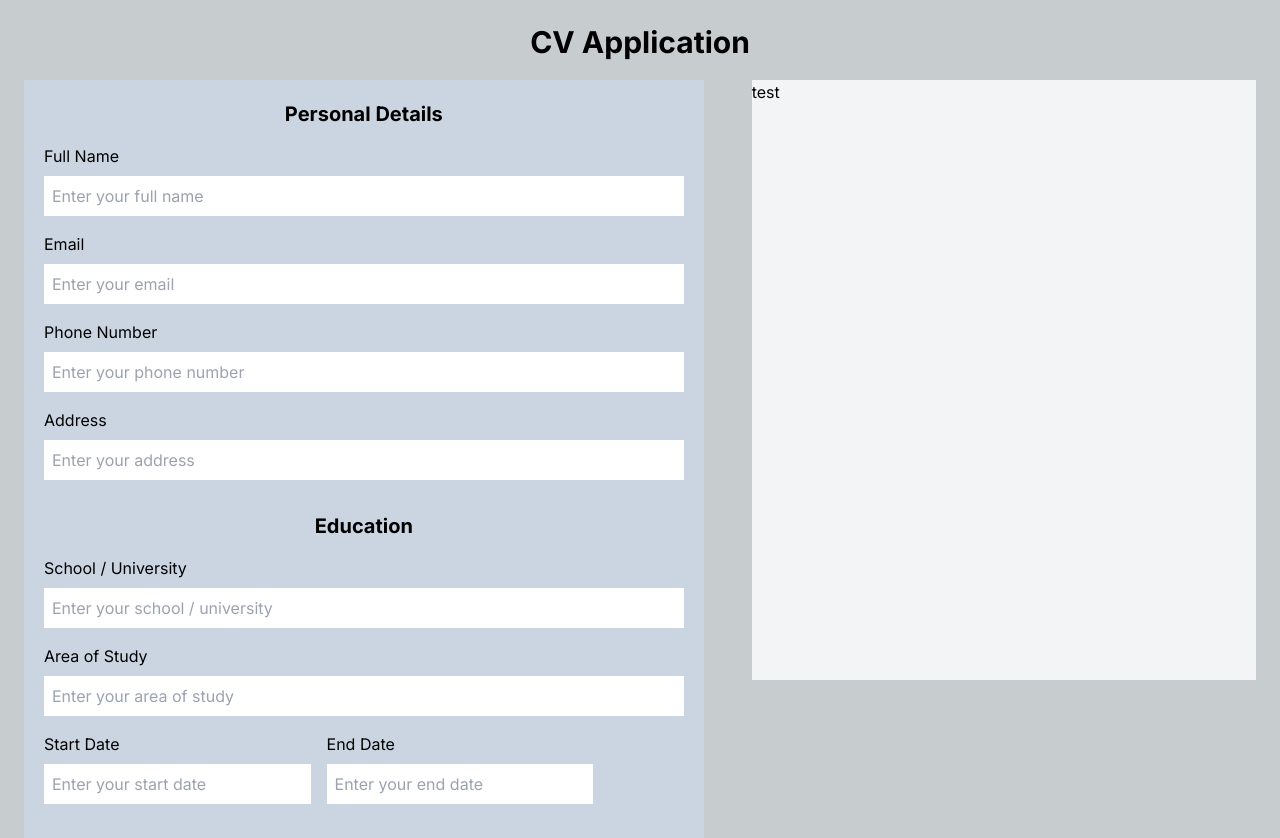
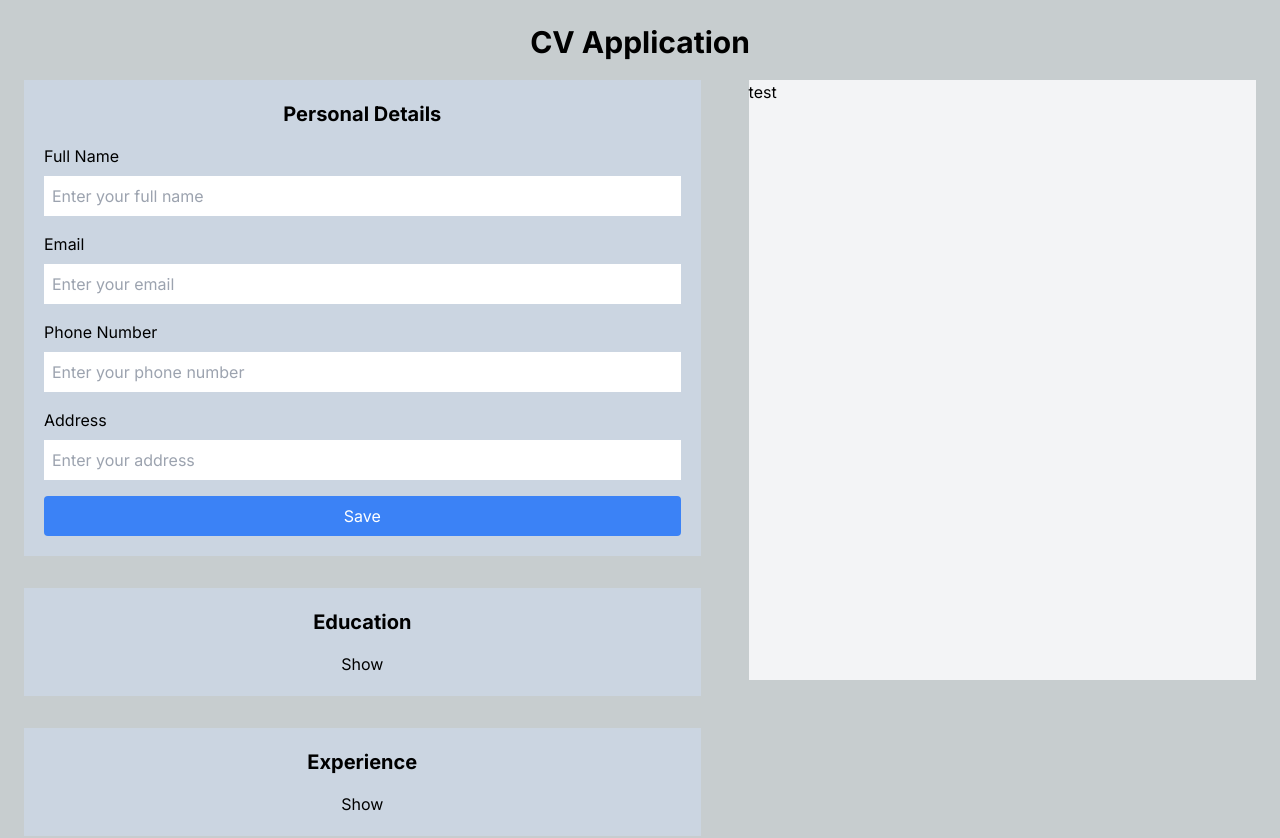
Before and after one commit to tjjames230/cv-application, a React (Vite) app: page / in a window 1280 px wide. Shown: the top 838 px of the page. Built offline with nearby package versions, Linux system fonts and the light colour scheme.

Commit message:
added show/hide capability and separated sections on the form

```diff
--- a/src/components/Education.jsx
+++ b/src/components/Education.jsx
@@ -1,15 +1,31 @@
 import Field from "./Field";
+import SaveBtn from "./SaveBtn";
 
-const Education = () => {
+const Education = ({ isActive, onShow }) => {
 	return (
-		<section className="flex flex-col gap-4">
+		<section className="bg-slate-300 p-5 flex flex-col gap-4">
 			<h3 className="text-xl font-bold text-center">Education</h3>
-			<Field label="School / University" />
-			<Field label="Area of Study" />
-			<div className="flex gap-4">
-				<Field className="flex flex-col gap-2 w-5/12" label="Start Date" />
-				<Field className="flex flex-col gap-2 w-5/12" label="End Date" />
-			</div>
+			{isActive ? (
+				<>
+					<Field label="School / University" />
+					<Field label="Area of Study" />
+					<div className="flex gap-4">
+						<Field
+							className="flex flex-col gap-2 w-5/12"
+							label="Start Date"
+							type="date"
+						/>
+						<Field
+							className="flex flex-col gap-2 w-5/12"
+							label="End Date"
+							type="date"
+						/>
+					</div>
+					<SaveBtn />
+				</>
+			) : (
+				<button onClick={onShow}>Show</button>
+			)}
 		</section>
 	);
 };
--- a/src/components/Experience.jsx
+++ b/src/components/Experience.jsx
@@ -1,10 +1,31 @@
 import Field from "./Field";
+import SaveBtn from "./SaveBtn";
 
-const Experience = () => {
+const Experience = ({ isActive, onShow }) => {
 	return (
-		<section className="flex flex-col gap-4">
+		<section className="bg-slate-300 p-5 flex flex-col gap-4">
 			<h3 className="text-xl font-bold text-center">Experience</h3>
-			<Field label="Job Title" />
+			{isActive ? (
+				<>
+					<Field label="Company Name" />
+					<Field label="Job Title" />
+					<div className="flex gap-4">
+						<Field
+							className="flex flex-col gap-2 w-5/12"
+							label="Start Date"
+							type="date"
+						/>
+						<Field
+							className="flex flex-col gap-2 w-5/12"
+							label="End Date"
+							type="date"
+						/>
+					</div>
+					<SaveBtn />
+				</>
+			) : (
+				<button onClick={onShow}>Show</button>
+			)}
 		</section>
 	);
 };
--- a/src/components/Form.jsx
+++ b/src/components/Form.jsx
@@ -1,13 +1,25 @@
 import PersonalDetails from "./PersonalDetails";
 import Education from "./Education";
 import Experience from "./Experience";
+import { useState } from "react";
 
 const Form = () => {
+	const [activeIndex, setActiveIndex] = useState(0);
+
 	return (
-		<form className="bg-slate-300 p-5 flex flex-col gap-8 w-8/12">
-			<PersonalDetails />
-			<Education />
-			<Experience />
+		<form className="flex flex-col gap-8 w-8/12">
+			<PersonalDetails
+				isActive={activeIndex === 0}
+				onShow={() => setActiveIndex(0)}
+			/>
+			<Education
+				isActive={activeIndex === 1}
+				onShow={() => setActiveIndex(1)}
+			/>
+			<Experience
+				isActive={activeIndex === 2}
+				onShow={() => setActiveIndex(2)}
+			/>
 		</form>
 	);
 };
--- a/src/components/PersonalDetails.jsx
+++ b/src/components/PersonalDetails.jsx
@@ -1,13 +1,21 @@
 import Field from "./Field";
+import SaveBtn from "./SaveBtn";
 
-const PersonalDetails = () => {
+const PersonalDetails = ({ isActive, onShow }) => {
 	return (
-		<section className="flex flex-col gap-4">
+		<section className="bg-slate-300 p-5 flex flex-col gap-4">
 			<h3 className="text-xl font-bold text-center">Personal Details</h3>
-			<Field label="Full Name" />
-			<Field label="Email" />
-			<Field label="Phone Number" />
-			<Field label="Address" />
+			{isActive ? (
+				<>
+					<Field label="Full Name" />
+					<Field label="Email" type="email" />
+					<Field label="Phone Number" />
+					<Field label="Address" />
+					<SaveBtn />
+				</>
+			) : (
+				<button onClick={onShow}>Show</button>
+			)}
 		</section>
 	);
 };
--- /dev/null
+++ b/src/components/SaveBtn.jsx
@@ -0,0 +1,20 @@
+const SaveBtn = ({ onSubmit }) => {
+	const handleSubmit = (e) => {
+		e.preventDefault();
+		console.log("hi");
+		if (onSubmit) {
+			onSubmit();
+		}
+	};
+
+	return (
+		<input
+			type="submit"
+			value="Save"
+			onClick={handleSubmit}
+			className="bg-blue-500 text-white px-4 py-2 rounded"
+		/>
+	);
+};
+
+export default SaveBtn;
```
Also changed, not shown: src/components/ShowBtn.jsx (added).
